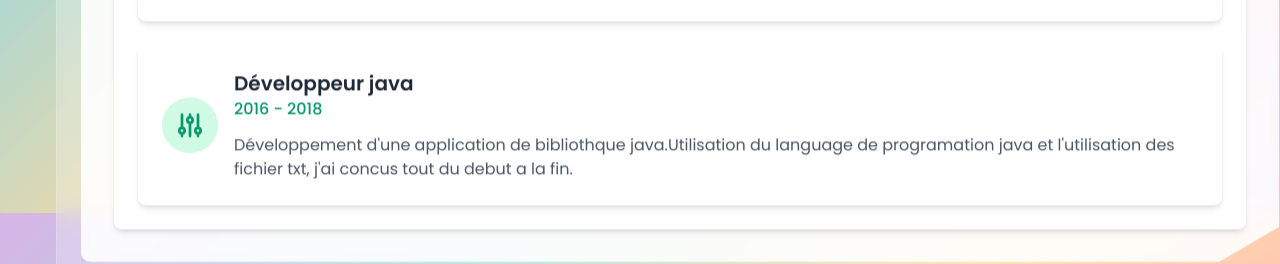
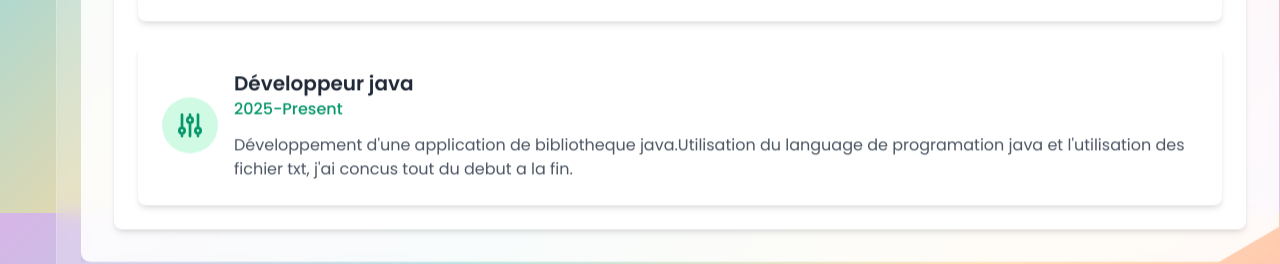
Before and after one commit to ronn-2002/Porte, a website: page src/index.html in a window 1280 px wide. Shown: the part 2187-2451 px from the top of the page. Drawn offline with nearby package versions, Linux system fonts and the light colour scheme.

Commit message:
Description des modifications

```diff
--- a/src/index.html
+++ b/src/index.html
@@ -508,9 +508,9 @@
                                         </div>
                                         <div>
                                             <h3 class="text-xl font-semibold text-gray-800">Développeur java</h3>
-                                            <p class="text-green-600 font-medium">2016 - 2018</p>
+                                            <p class="text-green-600 font-medium">2025-Present</p>
                                             <div class="mt-3 text-gray-600">
-                                                <p>Développement d'une application de bibliothque java.Utilisation du language de programation java et l'utilisation des fichier txt, j'ai concus tout du debut a la fin.</p>
+                                                <p>Développement d'une application de bibliotheque java.Utilisation du language de programation java et l'utilisation des fichier txt, j'ai concus tout du debut a la fin.</p>
                                             </div>
                                         </div>
                                     </div>
```
